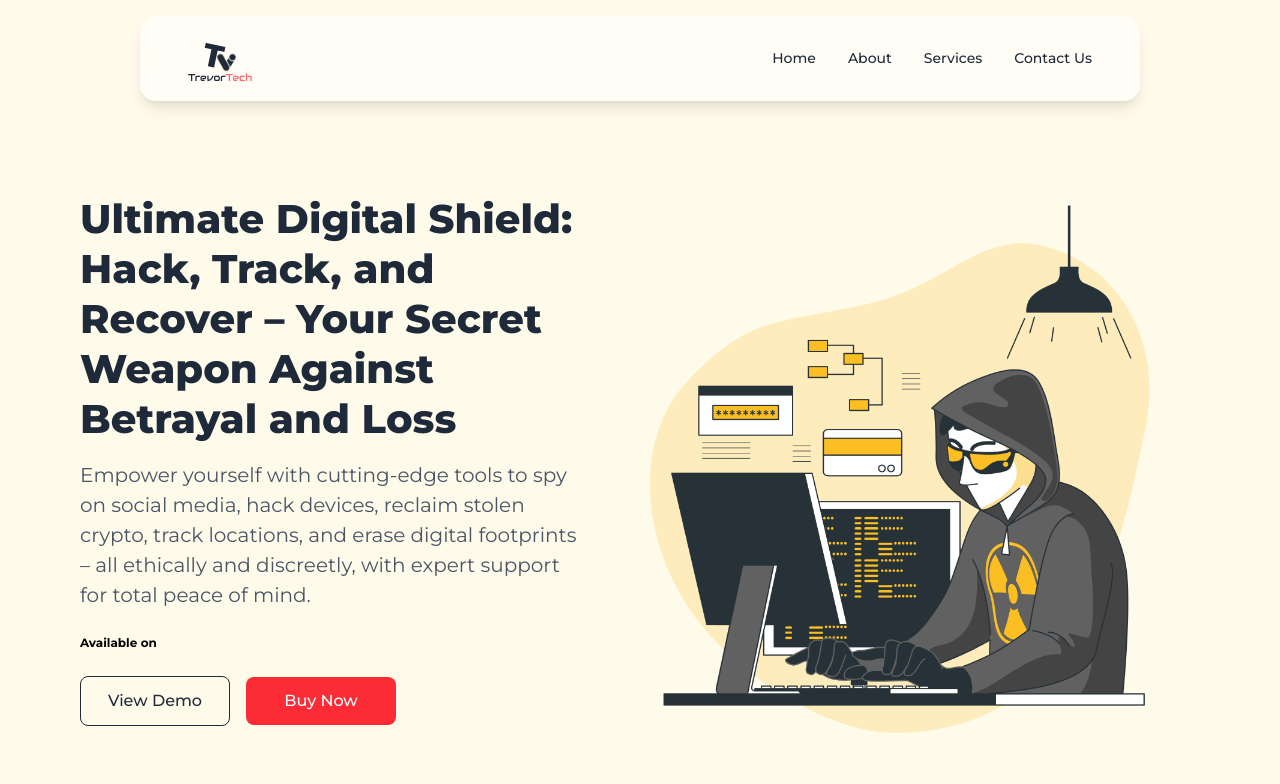
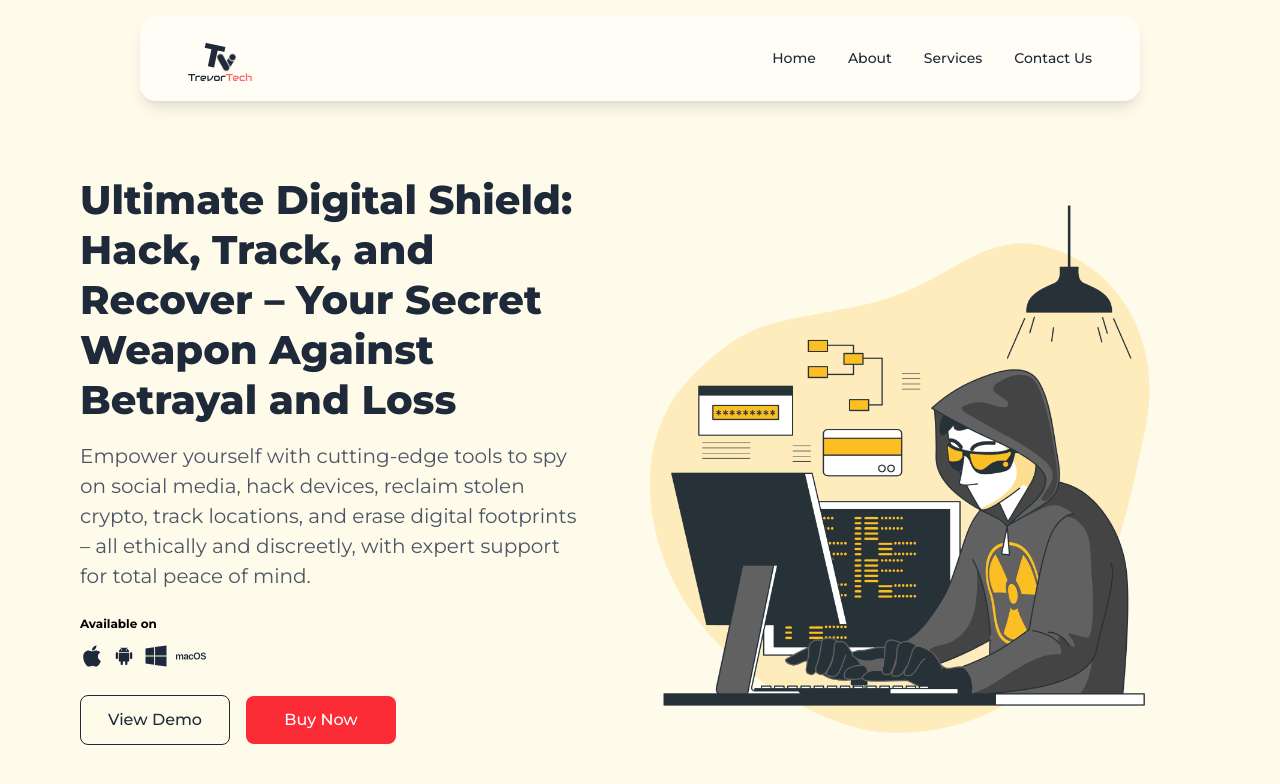
Before and after one commit to LifeofPaks/trevor-tech, a React (Vite) app: page / in a window 1280 px wide. Shown: the top 784 px of the page. Built offline with nearby package versions, Linux system fonts and the light colour scheme; a web font is replaced by a local one.

Commit message:
updated hero section

```diff
--- a/src/components/hero/Hero.jsx
+++ b/src/components/hero/Hero.jsx
@@ -1,6 +1,10 @@
 import React from "react";
 import HeroImage from "../../assets/hero-image.png";
 import { Link } from "react-router-dom";
+import { FaApple } from "react-icons/fa";
+import { IoLogoAndroid } from "react-icons/io";
+import { FaWindows } from "react-icons/fa";
+import { SiMacos } from "react-icons/si";
 
 const Hero = () => {
   return (
@@ -20,8 +24,19 @@ const Hero = () => {
 
           <div className="!mt-6">
             <p className="text-[12px] font-bold">Available on</p>
-                      <div className="!mt-2">
-                          <div></div>
+            <div className="flex items-center gap-2 !mt-2 text-gray-800 text-[24px]">
+              <div>
+                <FaApple />
+              </div>
+              <div>
+                <IoLogoAndroid />
+              </div>
+              <div>
+                <FaWindows />
+              </div>
+              <div>
+                <SiMacos className="text-[30px]" />
+              </div>
             </div>
           </div>
 
```
